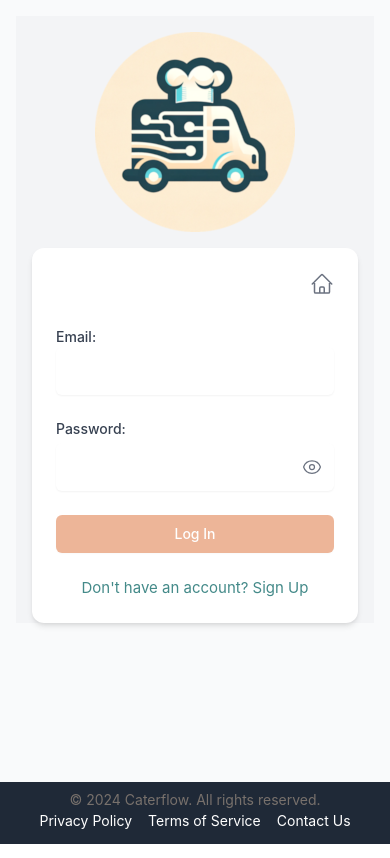
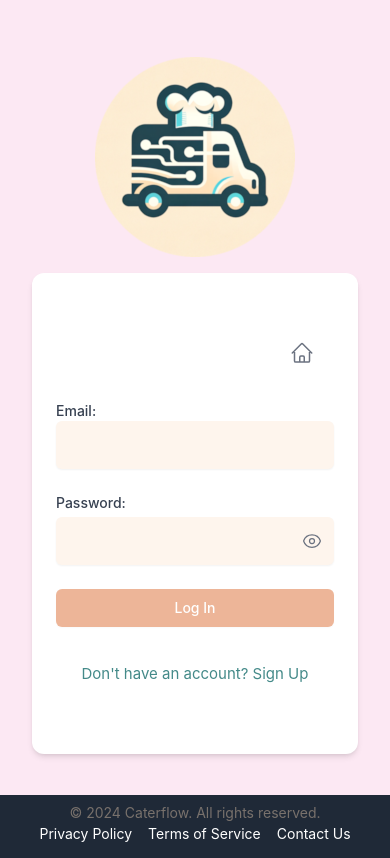
Before and after one commit to MichaelAJay/caterflow-fe, a Vue app: page /login in a window 390 px wide. Built offline with nearby package versions, Linux system fonts and the light colour scheme; no server answers.

Commit message:
sharpened up mobile login

```diff
--- a/src/App.vue
+++ b/src/App.vue
@@ -9,7 +9,7 @@ const showFooter = computed(() => !route.meta.hideFooter);
 
 <template>
   <div id="app-container">
-    <div id="content">
+    <div id="content" class="bg-accents-100">
       <div id="router-view-container" class="flex-1 p-4 sm:p-8 md:p-0">
         <RouterView />
       </div>
--- a/src/assets/base.css
+++ b/src/assets/base.css
@@ -48,5 +48,5 @@ p {
 input[type='email'],
 input[type='password'],
 input[type='text'] {
-  @apply py-3 px-4 text-base rounded-md border-gray-500 shadow-sm focus:border-caramel-500 focus:ring-caramel-500 w-full;
+  @apply py-3 px-4 text-base rounded-md bg-caramel-100 border-caramel-500 shadow-sm focus:border-caramel-500 focus:ring-caramel-500 w-full;
 }
--- a/src/views/visitor/LogIn.vue
+++ b/src/views/visitor/LogIn.vue
@@ -83,10 +83,10 @@ const closeModal = () => {
 </script>
 
 <template>
-  <div id="signup-container" class="flex flex-col justify-center items-center bg-gray-100 px-4">
+  <div id="login-container" class="login-container min-h-full flex flex-col justify-center items-center py-1 sm:py-0 px-4">
     <LogoContainer />
     <div class="p-6 max-w-md w-full bg-white rounded-xl shadow-md">
-      <form @submit.prevent="handleLogin" class="space-y-6">
+      <form @submit.prevent="handleLogin" class="login-form space-y-6">
         <div class="text-right">
           <button @click="handleHomeClick" class="text-caramel-500 hover:text-caramel-600">
             <HomeIcon class="h-6 w-6 text-gray-500" />
@@ -136,3 +136,19 @@ const closeModal = () => {
     <ErrorAlert :message="errorMessage" v-model:isVisible="showError" />
   </div>
 </template>
+
+<style>
+@media (min-height: 800px) {
+  .login-container {
+    padding-top: 3vh;
+    padding-bottom: 3vh;
+  }
+  .login-form {
+    margin-top: 2rem;
+    margin-bottom: 2rem;
+  }
+  input, button {
+    padding: 12px 20px;
+  }
+}
+</style>
```
